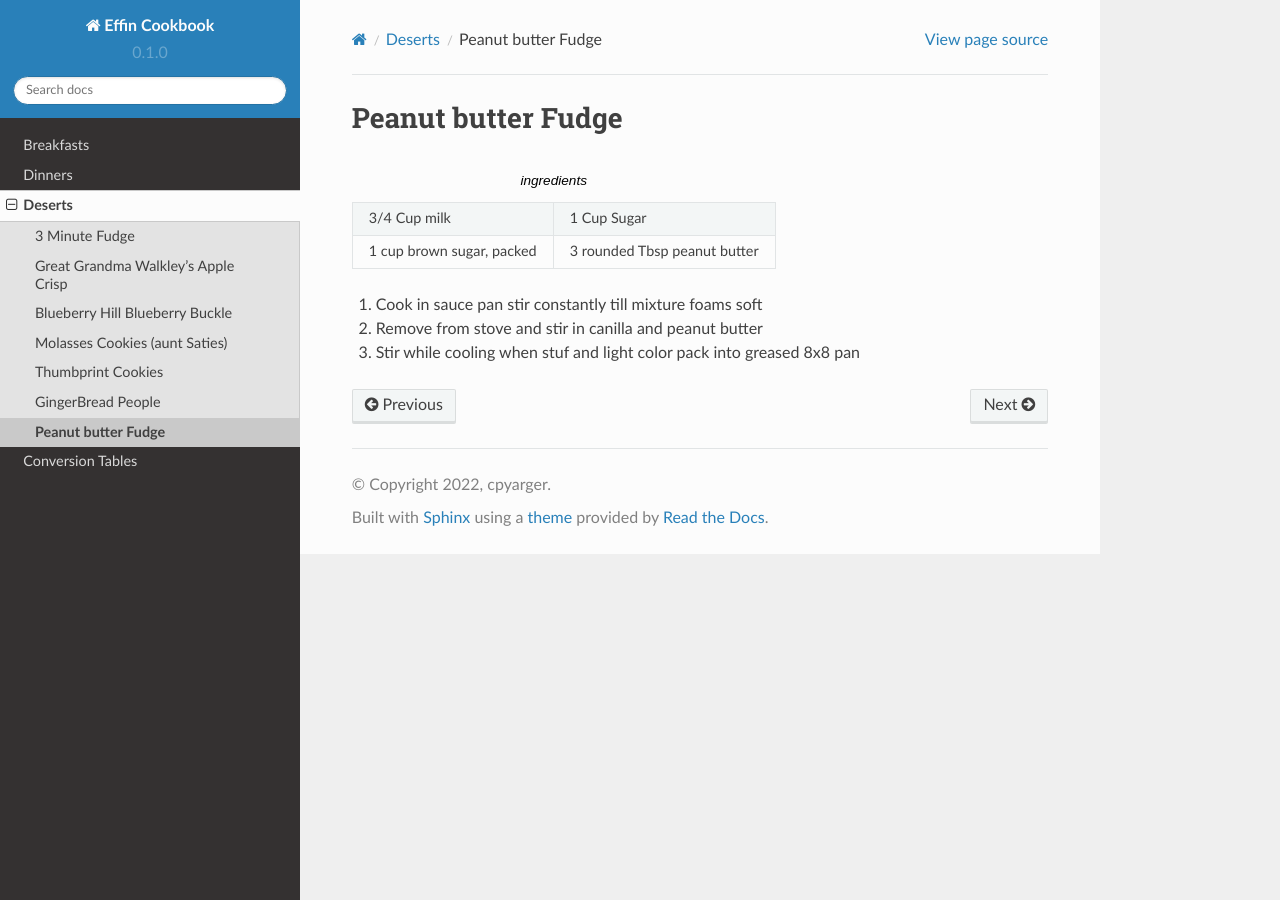
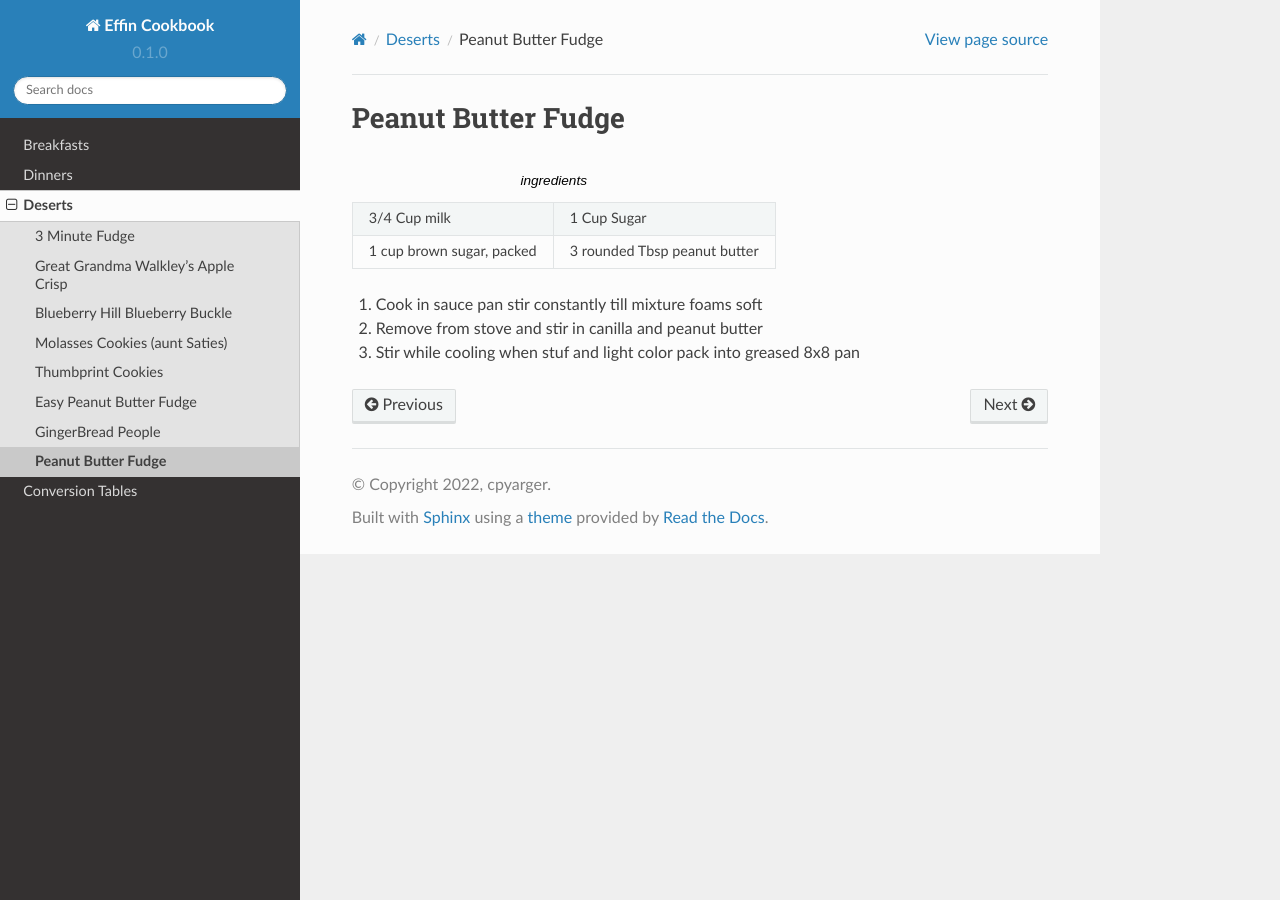
Before and after one commit to cpyarger/Effin-Cookbook, a Sphinx documentation site: the page built from docs/source/deserts/pbfudge.rst, in a window 1280 px wide. Built offline with Sphinx 7.4.7 and the Read the Docs theme 2.0.0, drawn with Linux system fonts in a browser that asks for light colours.

Commit message:
PB Fudge & ez pb fudge

```diff
--- a/docs/source/deserts/pbfudge.rst
+++ b/docs/source/deserts/pbfudge.rst
@@ -1,4 +1,4 @@
-Peanut butter Fudge
+Peanut Butter Fudge
 ===================
 .. toctree::
 
```
Also changed, not shown: docs/source/deserts/ezpbf.rst (added, +14 -0 lines).
